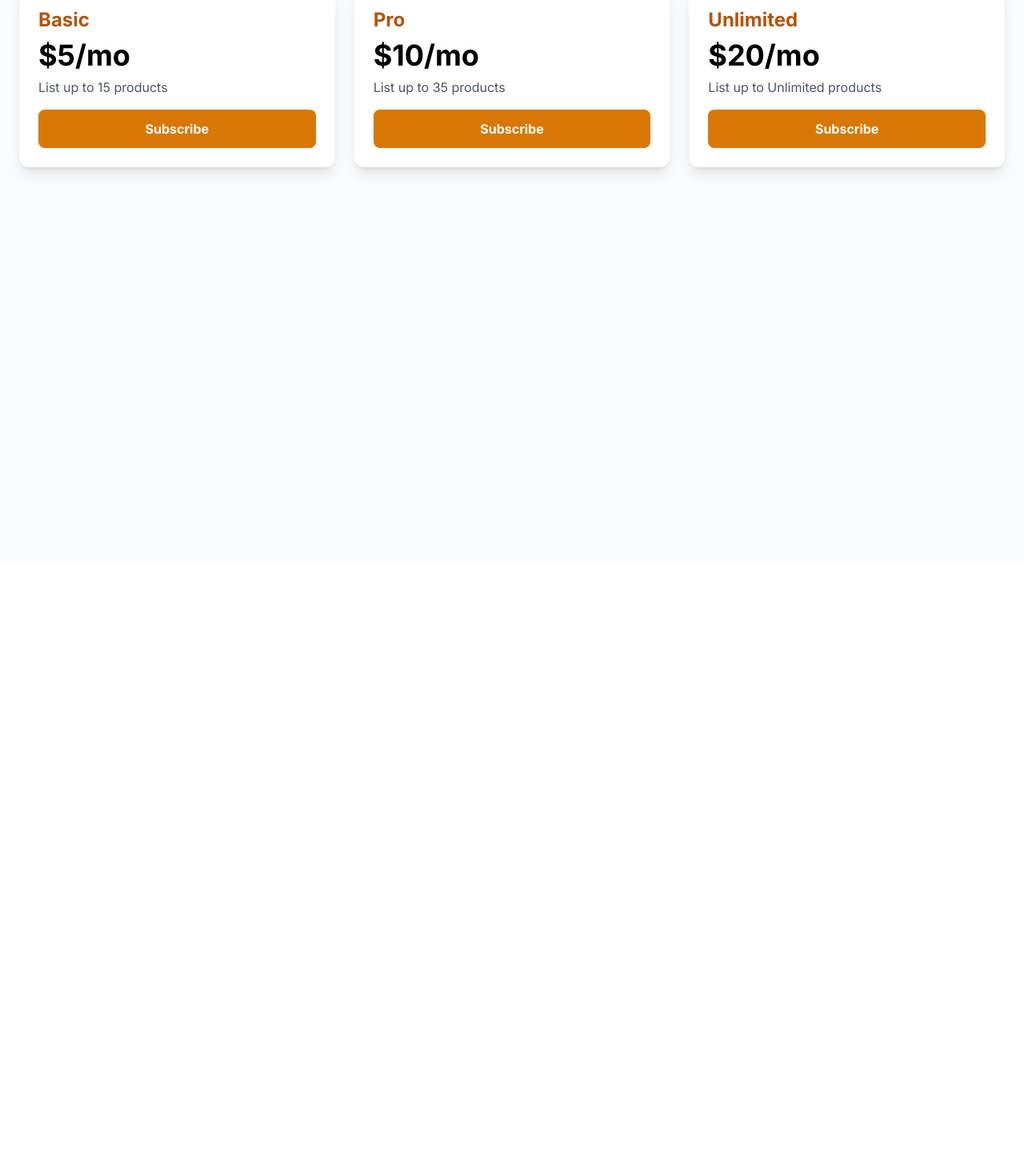
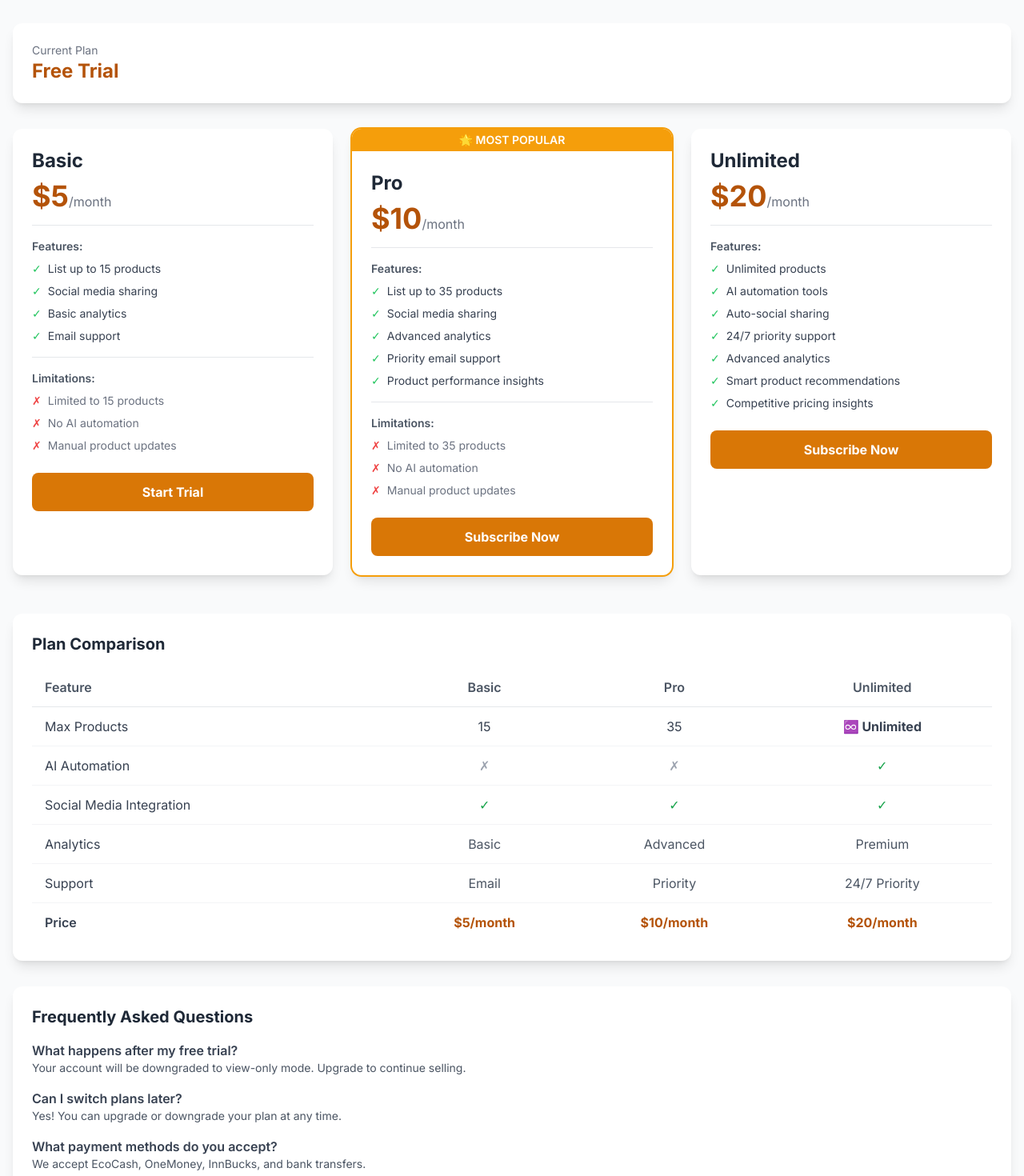
Before and after one commit to sikhumbuzilesncube/Trendsell, a Next.js app: page /dashboard/seller/subscribe in a window 1280 px wide. Shown: the part 99-1569 px from the top of the page at 80% size. Before the commit the page ends 800 px from the top, so only its background shows below. Built offline with nearby package versions, Linux system fonts and the light colour scheme; no server answers.

Commit message:
Update page.tsx

```diff
--- a/app/dashboard/seller/subscribe/page.tsx
+++ b/app/dashboard/seller/subscribe/page.tsx
@@ -7,6 +7,7 @@ import Link from 'next/link'
 export default function Subscribe() {
   const [loading, setLoading] = useState(false)
   const [subscription, setSubscription] = useState<any>(null)
+  const [currentPlan, setCurrentPlan] = useState<string>('free_trial')
 
   useEffect(() => {
     const fetchSubscription = async () => {
@@ -17,16 +18,73 @@ export default function Subscribe() {
           .select('*')
           .eq('seller_id', user.id)
           .maybeSingle()
+        if (data) {
           setSubscription(data)
+          setCurrentPlan(data.plan)
+        }
       }
     }
     fetchSubscription()
   }, [])
 
   const plans = [
-    { id: 'basic_5', name: 'Basic', price: '$5/mo', products: 15 },
-    { id: 'pro_10', name: 'Pro', price: '$10/mo', products: 35 },
-    { id: 'unlimited_20', name: 'Unlimited', price: '$20/mo', products: 'Unlimited' },
+    {
+      id: 'basic_5',
+      name: 'Basic',
+      price: '$5',
+      period: '/month',
+      products: 15,
+      features: [
+        'List up to 15 products',
+        'Social media sharing',
+        'Basic analytics',
+        'Email support'
+      ],
+      limitations: [
+        'Limited to 15 products',
+        'No AI automation',
+        'Manual product updates'
+      ],
+      popular: false
+    },
+    {
+      id: 'pro_10',
+      name: 'Pro',
+      price: '$10',
+      period: '/month',
+      products: 35,
+      features: [
+        'List up to 35 products',
+        'Social media sharing',
+        'Advanced analytics',
+        'Priority email support',
+        'Product performance insights'
+      ],
+      limitations: [
+        'Limited to 35 products',
+        'No AI automation',
+        'Manual product updates'
+      ],
+      popular: true
+    },
+    {
+      id: 'unlimited_20',
+      name: 'Unlimited',
+      price: '$20',
+      period: '/month',
+      products: 'Unlimited',
+      features: [
+        'Unlimited products',
+        'AI automation tools',
+        'Auto-social sharing',
+        '24/7 priority support',
+        'Advanced analytics',
+        'Smart product recommendations',
+        'Competitive pricing insights'
+      ],
+      limitations: [],
+      popular: false
+    }
   ]
 
   const handleSubscribe = async (planId: string) => {
@@ -38,20 +96,24 @@ export default function Subscribe() {
         return
       }
 
-      // Update subscription
+      const maxProducts = planId === 'basic_5' ? 15 : planId === 'pro_10' ? 35 : 9999
+
       const { error } = await supabase
         .from('subscriptions')
         .upsert({
           seller_id: user.id,
           plan: planId,
-          max_products: planId === 'basic_5' ? 15 : planId === 'pro_10' ? 35 : 999,
+          max_products: maxProducts,
           start_date: new Date().toISOString(),
           end_date: new Date(Date.now() + 30 * 24 * 60 * 60 * 1000).toISOString(),
           active: true
+        }, {
+          onConflict: 'seller_id'
         })
 
       if (error) throw error
-      alert('Subscription updated successfully! 🎉')
+
+      alert(`✅ Successfully upgraded to ${plans.find(p => p.id === planId)?.name} plan!`)
       window.location.href = '/dashboard/seller'
     } catch (error: any) {
       alert(error.message || 'Failed to subscribe')
@@ -60,31 +122,181 @@ export default function Subscribe() {
     }
   }
 
+  const getCurrentPlanName = () => {
+    const plan = plans.find(p => p.id === currentPlan)
+    return plan ? plan.name : 'Free Trial'
+  }
+
   return (
-    <div className="min-h-screen bg-gray-50 p-6">
-      <div className="container mx-auto">
-        <div className="flex justify-between items-center mb-6">
+    <div className="min-h-screen bg-gray-50 py-8">
+      <div className="container mx-auto px-4">
+        {/* Header */}
+        <div className="flex justify-between items-center mb-8">
+          <div>
             <h1 className="text-3xl font-bold text-amber-700">Choose Your Plan</h1>
+            <p className="text-gray-600 mt-1">Upgrade to unlock more features and products</p>
+          </div>
           <Link href="/dashboard/seller" className="text-gray-600 hover:text-amber-600">
             ← Back to Dashboard
           </Link>
         </div>
 
+        {/* Current Plan Status */}
+        <div className="bg-white rounded-xl shadow-lg p-6 mb-8">
+          <div className="flex items-center justify-between">
+            <div>
+              <p className="text-sm text-gray-500">Current Plan</p>
+              <p className="text-2xl font-bold text-amber-700">{getCurrentPlanName()}</p>
+            </div>
+            {subscription && subscription.plan === 'free_trial' && (
+              <div className="bg-amber-100 border border-amber-300 rounded-lg px-4 py-2">
+                <p className="text-sm text-amber-800">
+                  ⏳ {Math.ceil((new Date(subscription.end_date).getTime() - Date.now()) / (1000 * 60 * 60 * 24))} days remaining
+                </p>
+              </div>
+            )}
+          </div>
+        </div>
+
+        {/* Pricing Cards */}
         <div className="grid md:grid-cols-3 gap-6">
-          {plans.map((plan) => (
-            <div key={plan.id} className="bg-white rounded-xl shadow-lg p-6 hover:shadow-xl transition">
-              <h3 className="text-2xl font-bold text-amber-700">{plan.name}</h3>
-              <p className="text-4xl font-bold mt-2">{plan.price}</p>
-              <p className="text-gray-600 mt-2">List up to {plan.products} products</p>
+          {plans.map((plan) => {
+            const isCurrent = currentPlan === plan.id
+            const isFreeTrial = currentPlan === 'free_trial'
+
+            return (
+              <div
+                key={plan.id}
+                className={`bg-white rounded-xl shadow-lg overflow-hidden transition-transform hover:scale-105 ${
+                  plan.popular ? 'ring-2 ring-amber-500 relative' : ''
+                }`}
+              >
+                {plan.popular && (
+                  <div className="bg-amber-500 text-white text-center py-1 text-sm font-semibold">
+                    🌟 MOST POPULAR
+                  </div>
+                )}
+
+                <div className="p-6">
+                  <h3 className="text-2xl font-bold text-gray-800">{plan.name}</h3>
+                  <div className="mt-2">
+                    <span className="text-4xl font-bold text-amber-700">{plan.price}</span>
+                    <span className="text-gray-500">{plan.period}</span>
+                  </div>
+
+                  <div className="mt-4 border-t border-gray-200 pt-4">
+                    <p className="text-sm text-gray-600 font-semibold">Features:</p>
+                    <ul className="mt-2 space-y-2">
+                      {plan.features.map((feature, idx) => (
+                        <li key={idx} className="flex items-start text-sm">
+                          <span className="text-green-500 mr-2">✓</span>
+                          <span className="text-gray-700">{feature}</span>
+                        </li>
+                      ))}
+                    </ul>
+                  </div>
+
+                  {plan.limitations.length > 0 && (
+                    <div className="mt-4 border-t border-gray-200 pt-4">
+                      <p className="text-sm text-gray-600 font-semibold">Limitations:</p>
+                      <ul className="mt-2 space-y-2">
+                        {plan.limitations.map((limitation, idx) => (
+                          <li key={idx} className="flex items-start text-sm">
+                            <span className="text-red-500 mr-2">✗</span>
+                            <span className="text-gray-500">{limitation}</span>
+                          </li>
+                        ))}
+                      </ul>
+                    </div>
+                  )}
+
                   <button
                     onClick={() => handleSubscribe(plan.id)}
-                disabled={loading || subscription?.plan === plan.id}
-                className="mt-4 w-full bg-amber-600 hover:bg-amber-700 text-white font-bold py-3 rounded-lg transition disabled:opacity-50"
+                    disabled={loading || isCurrent}
+                    className={`mt-6 w-full py-3 rounded-lg font-bold transition ${
+                      isCurrent
+                        ? 'bg-gray-300 text-gray-500 cursor-not-allowed'
+                        : 'bg-amber-600 hover:bg-amber-700 text-white'
+                    }`}
                   >
-                {subscription?.plan === plan.id ? 'Current Plan' : 'Subscribe'}
+                    {isCurrent ? '✓ Current Plan' : isFreeTrial && plan.id === 'basic_5' ? 'Start Trial' : 'Subscribe Now'}
                   </button>
                 </div>
-          ))}
+              </div>
+            )
+          })}
+        </div>
+
+        {/* Comparison Table */}
+        <div className="mt-12 bg-white rounded-xl shadow-lg p-6 overflow-x-auto">
+          <h3 className="text-xl font-bold text-gray-800 mb-4">Plan Comparison</h3>
+          <table className="w-full">
+            <thead>
+              <tr className="border-b border-gray-200">
+                <th className="text-left py-3 px-4 font-semibold text-gray-600">Feature</th>
+                <th className="text-center py-3 px-4 font-semibold text-gray-600">Basic</th>
+                <th className="text-center py-3 px-4 font-semibold text-gray-600">Pro</th>
+                <th className="text-center py-3 px-4 font-semibold text-gray-600">Unlimited</th>
+              </tr>
+            </thead>
+            <tbody>
+              <tr className="border-b border-gray-100">
+                <td className="py-3 px-4 text-gray-700">Max Products</td>
+                <td className="text-center py-3 px-4 text-gray-700">15</td>
+                <td className="text-center py-3 px-4 text-gray-700">35</td>
+                <td className="text-center py-3 px-4 text-gray-700 font-bold text-amber-700">♾️ Unlimited</td>
+              </tr>
+              <tr className="border-b border-gray-100">
+                <td className="py-3 px-4 text-gray-700">AI Automation</td>
+                <td className="text-center py-3 px-4 text-gray-400">✗</td>
+                <td className="text-center py-3 px-4 text-gray-400">✗</td>
+                <td className="text-center py-3 px-4 text-green-600">✓</td>
+              </tr>
+              <tr className="border-b border-gray-100">
+                <td className="py-3 px-4 text-gray-700">Social Media Integration</td>
+                <td className="text-center py-3 px-4 text-green-600">✓</td>
+                <td className="text-center py-3 px-4 text-green-600">✓</td>
+                <td className="text-center py-3 px-4 text-green-600">✓</td>
+              </tr>
+              <tr className="border-b border-gray-100">
+                <td className="py-3 px-4 text-gray-700">Analytics</td>
+                <td className="text-center py-3 px-4 text-gray-600">Basic</td>
+                <td className="text-center py-3 px-4 text-gray-600">Advanced</td>
+                <td className="text-center py-3 px-4 text-gray-600">Premium</td>
+              </tr>
+              <tr className="border-b border-gray-100">
+                <td className="py-3 px-4 text-gray-700">Support</td>
+                <td className="text-center py-3 px-4 text-gray-600">Email</td>
+                <td className="text-center py-3 px-4 text-gray-600">Priority</td>
+                <td className="text-center py-3 px-4 text-gray-600">24/7 Priority</td>
+              </tr>
+              <tr>
+                <td className="py-3 px-4 text-gray-700 font-semibold">Price</td>
+                <td className="text-center py-3 px-4 font-bold text-amber-700">$5/month</td>
+                <td className="text-center py-3 px-4 font-bold text-amber-700">$10/month</td>
+                <td className="text-center py-3 px-4 font-bold text-amber-700">$20/month</td>
+              </tr>
+            </tbody>
+          </table>
+        </div>
+
+        {/* FAQ Section */}
+        <div className="mt-8 bg-white rounded-xl shadow-lg p-6">
+          <h3 className="text-xl font-bold text-gray-800 mb-4">Frequently Asked Questions</h3>
+          <div className="space-y-4">
+            <div>
+              <h4 className="font-semibold text-gray-700">What happens after my free trial?</h4>
+              <p className="text-gray-600 text-sm">Your account will be downgraded to view-only mode. Upgrade to continue selling.</p>
+            </div>
+            <div>
+              <h4 className="font-semibold text-gray-700">Can I switch plans later?</h4>
+              <p className="text-gray-600 text-sm">Yes! You can upgrade or downgrade your plan at any time.</p>
+            </div>
+            <div>
+              <h4 className="font-semibold text-gray-700">What payment methods do you accept?</h4>
+              <p className="text-gray-600 text-sm">We accept EcoCash, OneMoney, InnBucks, and bank transfers.</p>
+            </div>
+          </div>
         </div>
       </div>
     </div>
```
Lines whose indentation alone changed are shown as unchanged.
